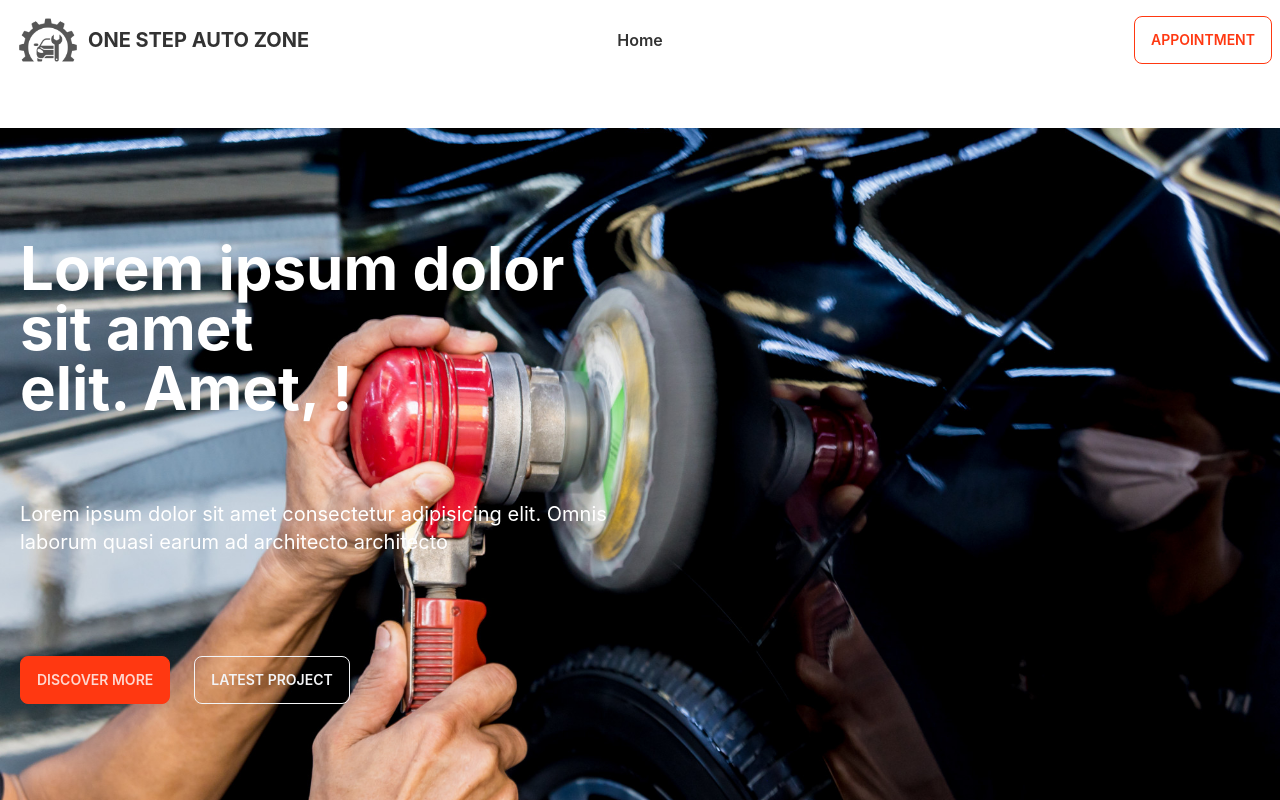
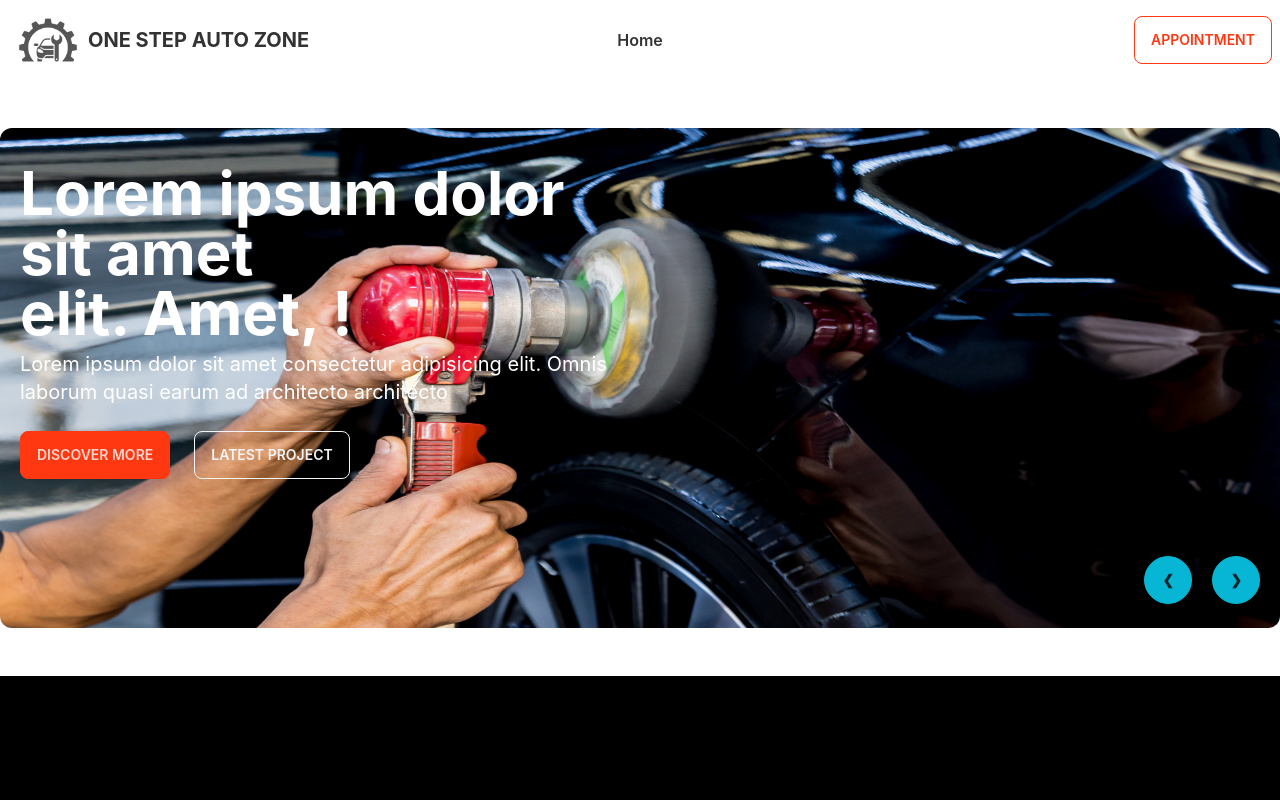
Before and after one commit to SumiAkter2/one-step-auto-zone-client-site, a React (Create React App) app: page / in a window 1280 px wide. Shown: the top 800 px of the page. Built offline with nearby package versions, Linux system fonts and the light colour scheme.

Commit message:
added BannerItem

```diff
--- a/src/Components/Home/Banner.js
+++ /dev/null
@@ -1,75 +0,0 @@
-import React from "react";
-import banner1 from "../../assets/images/banner/3.jpg";
-import banner2 from "../../assets/images/banner/4.jpg";
-import banner3 from "../../assets/images/banner/5.jpg";
-import banner4 from "../../assets/images/banner/6.jpg";
-const Banner = () => {
-  return (
-    <div>
-      <div className="carousel w-full text-white">
-        <div id="slide1" className="carousel-item relative w-full">
-          <img src={banner1} alt="banner-img" className="w-full max-h-screen" />
-          <div className="absolute flex justify-end transform -translate-y-1/2 left-5  top-1/4 ">
-            <h1 className="text-6xl font-bold ">
-              Lorem ipsum dolor <br /> sit amet <br />
-              elit. Amet, !
-            </h1>
-          </div>
-          <div className="absolute flex justify-end transform -translate-y-1/2 left-5  top-1/2 w-1/2">
-            <p className="text-xl">
-              Lorem ipsum dolor sit amet consectetur adipisicing elit. Omnis
-              laborum quasi earum ad architecto architecto
-            </p>
-          </div>
-          <div className="absolute flex justify-end transform -translate-y-1/2 left-5  bottom-1/4 mt-6">
-                      <button className="btn btn-secondary">Discover More</button> <button className=" ml-6 btn btn-primary btn-outline
-            ">Latest Project</button>
-          </div>
-          <div className="absolute flex justify-end transform -translate-y-1/2 left-5 right-5 bottom-0">
-            <a href="#slide4" className="btn btn-circle mr-5">
-              ❮
-            </a>
-            <a href="#slide2" className="btn btn-circle">
-              ❯
-            </a>
-          </div>
-        </div>
-        <div id="slide2" className="carousel-item relative w-full">
-          <img src={banner2} alt="banner-img" className="w-full max-h-screen" />
-          <div className="absolute flex justify-between transform -translate-y-1/2 left-5 right-5 top-1/2">
-            <a href="#slide1" className="btn btn-circle">
-              ❮
-            </a>
-            <a href="#slide3" className="btn btn-circle">
-              ❯
-            </a>
-          </div>
-        </div>
-        <div id="slide3" className="carousel-item relative w-full">
-          <img src={banner3} alt="banner-img" className="w-full max-h-screen" />
-          <div className="absolute flex justify-between transform -translate-y-1/2 left-5 right-5 top-1/2">
-            <a href="#slide2" className="btn btn-circle">
-              ❮
-            </a>
-            <a href="#slide4" className="btn btn-circle">
-              ❯
-            </a>
-          </div>
-        </div>
-        <div id="slide4" className="carousel-item relative w-full">
-          <img src={banner4} alt="banner-img" className="w-full max-h-screen" />
-          <div className="absolute flex justify-between transform -translate-y-1/2 left-5 right-5 top-1/2">
-            <a href="#slide3" className="btn btn-circle">
-              ❮
-            </a>
-            <a href="#slide1" className="btn btn-circle">
-              ❯
-            </a>
-          </div>
-        </div>
-      </div>
-    </div>
-  );
-};
-
-export default Banner;
--- /dev/null
+++ b/src/Components/Home/Banner/Banner.js
@@ -0,0 +1,47 @@
+import React from "react";
+import banner1 from "../../../assets/images/banner/3.jpg";
+import banner2 from "../../../assets/images/banner/4.jpg";
+import banner3 from "../../../assets/images/banner/5.jpg";
+import banner4 from "../../../assets/images/banner/6.jpg";
+import BannerItem from "./BannerItem";
+const Banner = () => {
+  const bannerImage = [
+    {
+      img: banner1,
+      prev: 6,
+      id: 1,
+      next: 2,
+    },
+    {
+      img: banner2,
+      prev: 1,
+      id: 2,
+      next: 3,
+    },
+
+    {
+      img: banner3,
+      prev: 2,
+      id: 3,
+      next: 4,
+    },
+
+    {
+      img: banner4,
+      prev: 3,
+      id: 4,
+      next: 1,
+    },
+  ];
+  return (
+    <div>
+      <div className="carousel w-full text-white">
+        {bannerImage.map((slide) => (
+          <BannerItem key={slide.id} slide={slide}></BannerItem>
+        ))}
+      </div>
+    </div>
+  );
+};
+
+export default Banner;
--- /dev/null
+++ b/src/Components/Home/Banner/BannerItem.js
@@ -0,0 +1,41 @@
+import React from "react";
+
+const BannerItem = ({ slide }) => {
+  return (
+      <div id={`slide${slide.id}`} className="carousel-item relative w-full mb-12" style={{
+          height:'500px'}}>
+      <img src={slide.img} alt="banner-img" className="w-full rounded-xl " />
+      <div className="absolute flex justify-end transform -translate-y-1/2 left-5  top-1/4 ">
+        <h1 className="text-6xl font-bold ">
+          Lorem ipsum dolor <br /> sit amet <br />
+          elit. Amet, !
+        </h1>
+      </div>
+      <div className="absolute flex justify-end transform -translate-y-1/2 left-5  top-1/2 w-1/2">
+        <p className="text-xl">
+          Lorem ipsum dolor sit amet consectetur adipisicing elit. Omnis laborum
+          quasi earum ad architecto architecto
+        </p>
+      </div>
+      <div className="absolute flex justify-end transform -translate-y-1/2 left-5  bottom-1/4 mt-6">
+        <button className="btn btn-secondary">Discover More</button>{" "}
+        <button
+          className=" ml-6 btn btn-primary btn-outline
+            "
+        >
+          Latest Project
+        </button>
+      </div>
+      <div className="absolute flex justify-end transform -translate-y-1/2 left-5 right-5 bottom-0">
+        <a href={`#slide${slide.prev}`} className="btn btn-circle mr-5">
+          ❮
+        </a>
+        <a href={`#slide${slide.next}`} className="btn btn-circle">
+          ❯
+        </a>
+      </div>
+    </div>
+  );
+};
+
+export default BannerItem;
--- a/src/Components/Home/Home.js
+++ b/src/Components/Home/Home.js
@@ -1,5 +1,5 @@
 import React from "react";
-import Banner from "./Banner";
+import Banner from "./Banner/Banner";
 
 function Home() {
   return (
```
